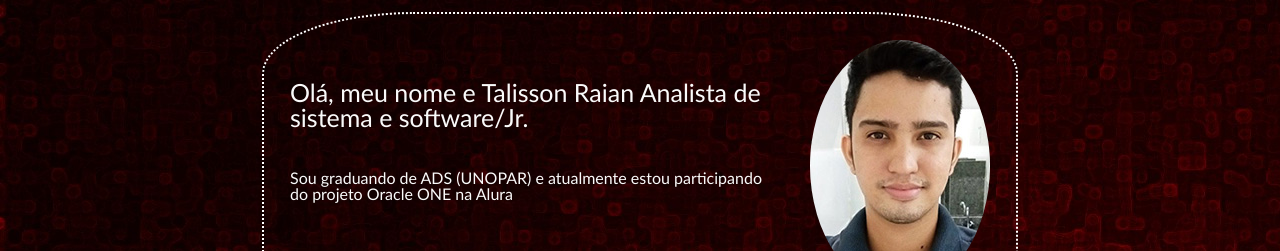
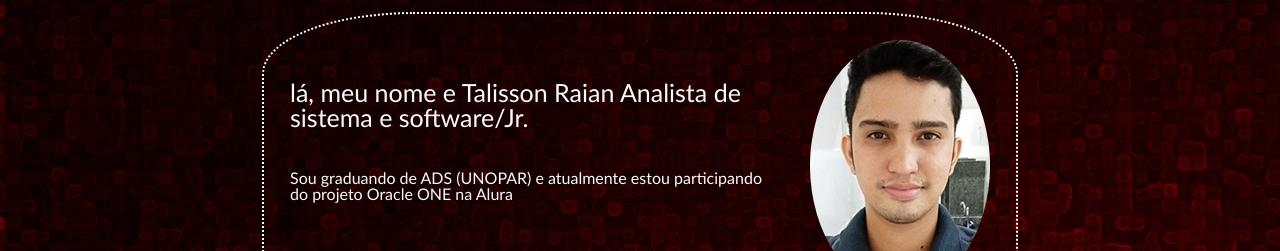
Before and after one commit to TalissonRaian/sitetalisraian, a plain HTML site: page index.html in a window 1280 px wide. Shown: the part 104-355 px from the top of the page. Drawn offline with Linux system fonts and the light colour scheme.

Commit message:
Update index.html

```diff
--- a/index.html
+++ b/index.html
@@ -33,7 +33,7 @@
      <div class="mnmobil">
          <div class="pai">
              <div class="bio">
-                 <h1 class="titulobio">Olá, meu nome e Talisson Raian Analista de sistema e software/Jr.</h1>
+                 <h1 class="titulobio">lá, meu nome e Talisson Raian Analista de sistema e software/Jr.</h1>
                  <p class="apresent">Sou graduando de ADS (UNOPAR) e atualmente estou participando do projeto Oracle ONE na Alura</p>
                  <ul class="redes">
                     <a href=""class="redeslist"><li>GitHub <img src="imagens/favicon-16x16.png" alt="github"></li></a>
```
